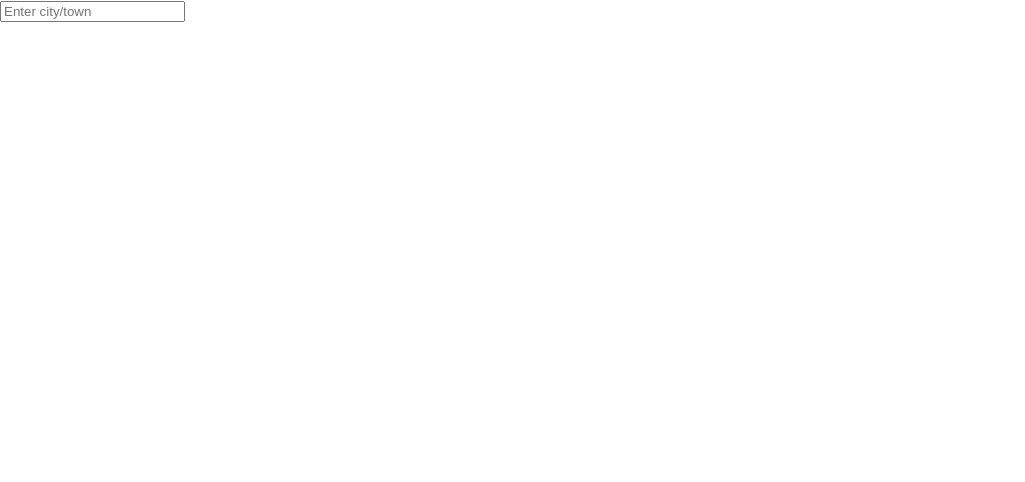
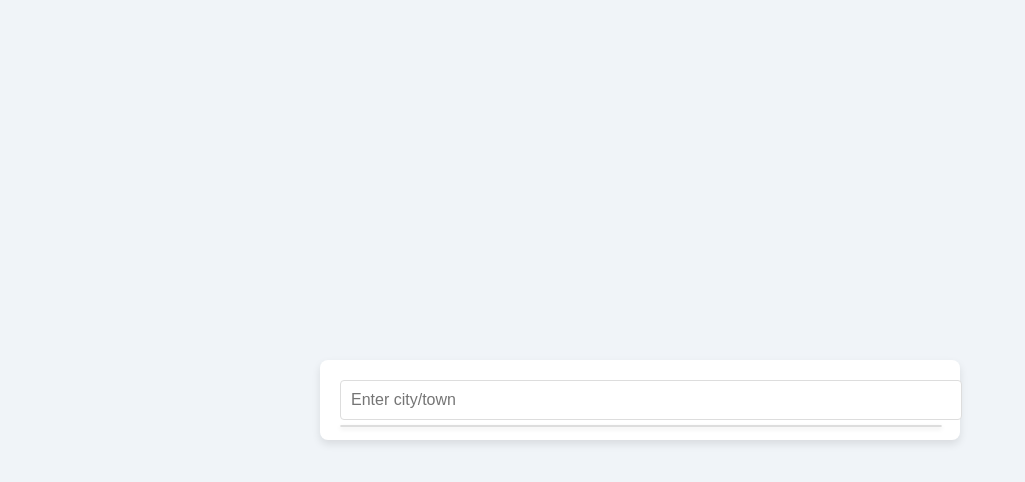
Before and after one commit to AdaDev11/wearherapp, a React (Create React App) app: page / in a window 1280 px wide. Shown: the top 482 px of the page, without its empty margins (0-1025 px from the left). Built offline with nearby package versions, Linux system fonts and the light colour scheme.

Commit message:
Update App.css

```diff
--- a/src/App.css
+++ b/src/App.css
@@ -1,38 +1,88 @@
-.App {
-  text-align: center;
+/* Weather.css */
+.app {
+  display: flex;
+  justify-content: center;
+  align-items: center;
+  min-height: 100vh;
+  background-color: #f0f4f8; /* Soft light gray background */
+  font-family: Arial, sans-serif;
 }
 
-.App-logo {
-  height: 40vmin;
-  pointer-events: none;
+.container {
+  width: 90%;
+  max-width: 600px;
+  background: #ffffff; /* White background for the card */
+  border-radius: 8px;
+  box-shadow: 0 4px 8px rgba(0, 0, 0, 0.1);
+  padding: 20px;
+  margin: 20px;
 }
 
-@media (prefers-reduced-motion: no-preference) {
-  .App-logo {
-    animation: App-logo-spin infinite 20s linear;
-  }
+.inputSearch {
+  position: relative;
 }
 
-.App-header {
-  background-color: #282c34;
-  min-height: 100vh;
-  display: flex;
-  flex-direction: column;
-  align-items: center;
-  justify-content: center;
-  font-size: calc(10px + 2vmin);
-  color: white;
+input[type="text"] {
+  width: 100%;
+  padding: 10px;
+  border: 1px solid #ddd;
+  border-radius: 4px;
+  font-size: 16px;
+  outline: none;
 }
 
-.App-link {
-  color: #61dafb;
+input[type="text"]:focus {
+  border-color: #007bff; /* Change border color on focus */
 }
 
-@keyframes App-logo-spin {
-  from {
-    transform: rotate(0deg);
-  }
-  to {
-    transform: rotate(360deg);
-  }
+.suggestions {
+  position: absolute;
+  width: 100%;
+  background: #fff;
+  border: 1px solid #ddd;
+  border-radius: 4px;
+  box-shadow: 0 2px 5px rgba(0, 0, 0, 0.1);
+  margin-top: 5px;
+  z-index: 10;
 }
+
+.suggestions ul {
+  list-style-type: none;
+  padding: 0;
+  margin: 0;
+}
+
+.suggestions-list {
+  padding: 10px;
+  cursor: pointer;
+}
+
+.suggestions-list:hover {
+  background-color: #f1f1f1; /* Highlight suggestion on hover */
+}
+
+.weather-card {
+  text-align: center;
+  background-color: #ffffff;
+  border-radius: 8px;
+  padding: 20px;
+  box-shadow: 0 4px 8px rgba(0, 0, 0, 0.1);
+}
+
+.weather-card h1 {
+  margin: 0;
+  color: #333;
+}
+
+.weather-card h2 {
+  color: #007bff; /* Primary color for temperature */
+}
+
+.weather-card p {
+  color: #666;
+}
+
+.weather-card img {
+  width: 100px;
+  height: 100px;
+}
```
